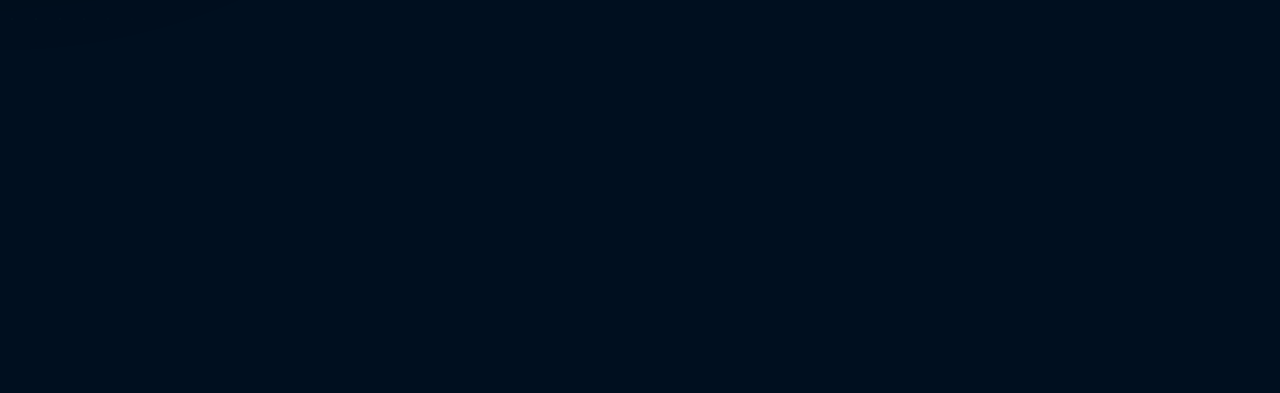
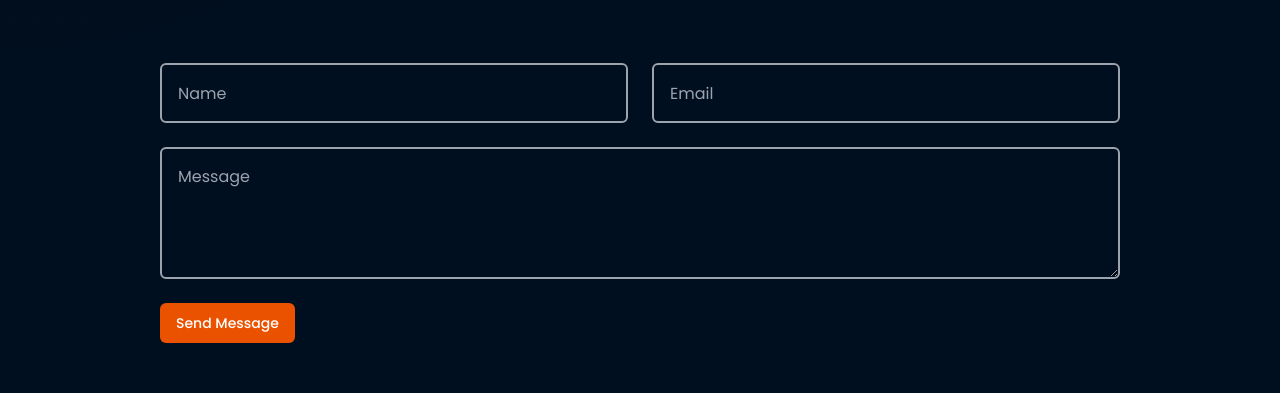
Before and after one commit to sahilverma-dev/sahilverma-portfolio, a Next.js app: page /contact in a window 1280 px wide. Shown: the part 545-938 px from the top of the page. Built offline with nearby package versions, Linux system fonts and the light colour scheme; no server answers.

Commit message:
feat: contact form added

```diff
--- a/next.config.ts
+++ b/next.config.ts
@@ -1,5 +1,14 @@
 /** @type {import('next').NextConfig} */
 const nextConfig = {
+  // eslint-disable-next-line @typescript-eslint/no-explicit-any
+  webpack: (config: any) => {
+    config.module.rules.push({
+      test: /\.node/,
+      use: "node-loader",
+    });
+
+    return config;
+  },
   images: {
     remotePatterns: [
       {
--- /dev/null
+++ b/src/actions/sendContact.ts
@@ -0,0 +1,30 @@
+"use server";
+
+import { ContactFormSchema } from "@/lib/schema";
+import { sendMessage } from "@/lib/discord";
+import { z } from "zod";
+
+export type ContactFormInputs = z.infer<typeof ContactFormSchema>;
+
+export async function sendContact(data: ContactFormInputs) {
+  const result = await ContactFormSchema?.safeParseAsync(data);
+
+  if (result.error) {
+    return {
+      result,
+      error: result.error.format(),
+    };
+  }
+
+  try {
+    const { data, error } = await sendMessage(result.data);
+
+    if (!data || error) {
+      throw new Error("Failed to send message");
+    }
+
+    return { success: true, data };
+  } catch (error) {
+    return { error };
+  }
+}
--- a/src/app/(main)/contact/page.tsx
+++ b/src/app/(main)/contact/page.tsx
@@ -3,6 +3,7 @@
 
 import MyPhoto from "@/components/my-photo";
 import { SOCIAL_LINKS } from "@/lib/constants";
+import ContactForm from "@/components/forms/contact-form";
 
 const Contact = () => {
   return (
@@ -53,6 +54,7 @@
           </p>
         </div>
       </div>
+      <ContactForm />
     </div>
   );
 };
--- /dev/null
+++ b/src/components/forms/contact-form.tsx
@@ -0,0 +1,125 @@
+"use client";
+
+import { z } from "zod";
+
+import { toast } from "sonner";
+import { SubmitHandler, useForm } from "react-hook-form";
+import { zodResolver } from "@hookform/resolvers/zod";
+
+import { Button } from "@/components/ui/button";
+import { Input } from "@/components/ui/input";
+import { Textarea } from "@/components/ui/textarea";
+import { sendContact } from "@/actions/sendContact";
+import { ContactFormSchema } from "@/lib/schema";
+
+type Inputs = z.infer<typeof ContactFormSchema>;
+
+export default function ContactForm() {
+  const {
+    register,
+    handleSubmit,
+    reset,
+    formState: { errors, isSubmitting },
+  } = useForm<Inputs>({
+    resolver: zodResolver(ContactFormSchema),
+
+    defaultValues: {
+      name: "",
+      email: "",
+      message: "",
+    },
+  });
+
+  const processForm: SubmitHandler<Inputs> = async (data) => {
+    const result = await sendContact(data);
+
+    console.log({ result });
+
+    if (result?.error) {
+      toast.error("An error occurred! Please try again.");
+      return;
+    }
+
+    toast.success("Message sent successfully!");
+    reset();
+  };
+
+  return (
+    <section className="relative isolate">
+      {/* Form */}
+      <div className="relative">
+        <form
+          onSubmit={handleSubmit(processForm)}
+          className="mt-16 lg:flex-auto"
+          noValidate
+        >
+          <div className="grid grid-cols-1 gap-6 sm:grid-cols-2">
+            {/* Name */}
+            <div>
+              <Input
+                id="name"
+                type="text"
+                disabled={isSubmitting}
+                placeholder="Name"
+                autoComplete="given-name"
+                className="!py-7 border-2 rounded-md text-sm md:text-base bg-transparent md:p-4 p-3 focus:border-orange-600 text-gray-200 border-gray-400 transition-all disabled:opacity-50 disabled:cursor-not-allowed outline-none"
+                {...register("name")}
+              />
+
+              {errors.name?.message && (
+                <p className="ml-1 mt-2 text-sm text-rose-400">
+                  {errors.name.message}
+                </p>
+              )}
+            </div>
+
+            {/* Email */}
+            <div>
+              <Input
+                type="email"
+                id="email"
+                disabled={isSubmitting}
+                autoComplete="email"
+                placeholder="Email"
+                className="!py-7 border-2 rounded-md text-sm md:text-base bg-transparent md:p-4 p-3 focus:border-orange-600 text-gray-200 border-gray-400 transition-all disabled:opacity-50 disabled:cursor-not-allowed outline-none"
+                {...register("email")}
+              />
+
+              {errors.email?.message && (
+                <p className="ml-1 mt-2 text-sm text-rose-400">
+                  {errors.email.message}
+                </p>
+              )}
+            </div>
+
+            {/* Message */}
+            <div className="sm:col-span-2">
+              <Textarea
+                rows={4}
+                disabled={isSubmitting}
+                placeholder="Message"
+                className="!py-4 border-2 rounded-md text-sm md:text-base bg-transparent md:p-4 p-3 focus:border-orange-600 text-gray-200 border-gray-400 transition-all disabled:opacity-50 disabled:cursor-not-allowed outline-none"
+                {...register("message")}
+              />
+
+              {errors.message?.message && (
+                <p className="ml-1 mt-2 text-sm text-rose-400">
+                  {errors.message.message}
+                </p>
+              )}
+            </div>
+          </div>
+          <div className="mt-6">
+            <Button
+              type="submit"
+              disabled={isSubmitting}
+              className=" disabled:opacity-50"
+            >
+              {isSubmitting ? "Submitting..." : "Send Message"}
+            </Button>
+          </div>
+        </form>
+      </div>
+    </section>
+  );
+}
--- a/src/components/providers/index.tsx
+++ b/src/components/providers/index.tsx
@@ -1,3 +1,4 @@
+import { Toaster } from "sonner";
 import { CSPostHogProvider } from "./posthog-provider";
 import NextTopLoader from "nextjs-toploader";
 
@@ -5,6 +6,7 @@
   return (
     <CSPostHogProvider>
       <NextTopLoader color="#eb5200" showSpinner={false} />
+      <Toaster richColors />
       {children}
     </CSPostHogProvider>
   );
--- /dev/null
+++ b/src/components/ui/input.tsx
@@ -0,0 +1,24 @@
+import * as React from "react";
+
+import { cn } from "@/lib/utils";
+
+export type InputProps = React.InputHTMLAttributes<HTMLInputElement>;
+
+const Input = React.forwardRef<HTMLInputElement, InputProps>(
+  ({ className, type, ...props }, ref) => {
+    return (
+      <input
+        type={type}
+        className={cn(
+          "flex h-9 w-full rounded-md border border-input bg-transparent px-3 py-1 text-sm shadow-sm transition-colors file:border-0 file:bg-transparent file:text-sm file:font-medium placeholder:text-muted-foreground focus-visible:outline-none focus-visible:ring-1 focus-visible:ring-ring disabled:cursor-not-allowed disabled:opacity-50",
+          className
+        )}
+        ref={ref}
+        {...props}
+      />
+    );
+  }
+);
+Input.displayName = "Input";
+
+export { Input };
--- /dev/null
+++ b/src/components/ui/textarea.tsx
@@ -0,0 +1,23 @@
+import * as React from "react";
+
+import { cn } from "@/lib/utils";
+
+export type TextareaProps = React.TextareaHTMLAttributes<HTMLTextAreaElement>;
+
+const Textarea = React.forwardRef<HTMLTextAreaElement, TextareaProps>(
+  ({ className, ...props }, ref) => {
+    return (
+      <textarea
+        className={cn(
+          "flex min-h-[60px] w-full rounded-md border border-input bg-transparent px-3 py-2 text-sm shadow-sm placeholder:text-muted-foreground focus-visible:outline-none focus-visible:ring-1 focus-visible:ring-ring disabled:cursor-not-allowed disabled:opacity-50",
+          className
+        )}
+        ref={ref}
+        {...props}
+      />
+    );
+  }
+);
+Textarea.displayName = "Textarea";
+
+export { Textarea };
--- /dev/null
+++ b/src/lib/discord.ts
@@ -0,0 +1,45 @@
+"use server";
+
+import { ContactFormInputs } from "@/actions/sendContact";
+import {
+  ChannelType,
+  Client,
+  GatewayIntentBits,
+  EmbedBuilder,
+} from "discord.js";
+
+const DISCORD_TOKEN = process.env.DISCORD_TOKEN!;
+const CHANNEL_ID = process.env.CHANNEL_ID!;
+
+export async function sendMessage(data: ContactFormInputs) {
+  const client = new Client({
+    intents: [GatewayIntentBits.Guilds, GatewayIntentBits.GuildMessages],
+  });
+
+  try {
+    await client.login(DISCORD_TOKEN);
+    const channel = await client.channels.fetch(CHANNEL_ID);
+
+    if (!channel || channel.type !== ChannelType.GuildText) {
+      throw new Error("Invalid channel");
+    }
+
+    const embed = new EmbedBuilder()
+      .setColor(0x0099ff)
+      .setTitle(`Message from ${data.name}`)
+      .addFields(
+        { name: "Name", value: data.name },
+        { name: "Email", value: data.email },
+        { name: "Message", value: data.message }
+      )
+      .setTimestamp();
+
+    const message = await channel.send({ embeds: [embed] });
+    await client.destroy();
+    return { data: message };
+  } catch (error) {
+    console.log(error);
+    await client.destroy();
+    return { error: "Failed to send message" };
+  }
+}
--- /dev/null
+++ b/src/lib/schema.ts
@@ -0,0 +1,13 @@
+import { z } from "zod";
+
+export const ContactFormSchema = z.object({
+  name: z
+    .string()
+    .min(1, { message: "Name is required." })
+    .min(2, { message: "Must be at least 2 characters." }),
+  email: z
+    .string()
+    .min(1, { message: "Email is required." })
+    .email("Invalid email."),
+  message: z.string().min(1, { message: "Message is required." }),
+});
```
Also changed, not shown: package.json (+13 -5 lines), 1 other file (tests, documents, lock files or other folders).
